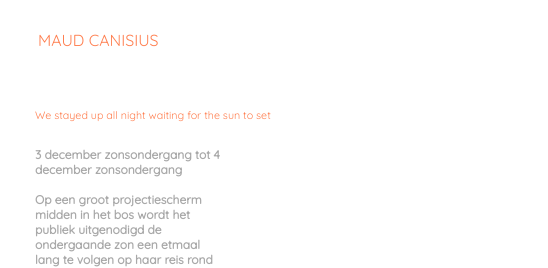
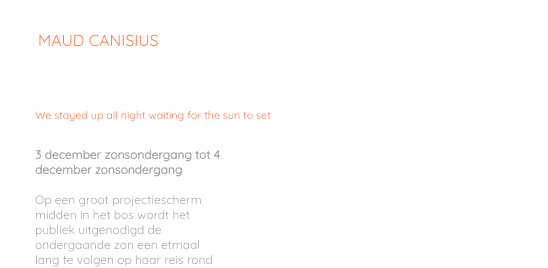
Before and after one commit to MautK/namecheap, a plain HTML site: page html/sunset/sunset.html in a window 1280 px wide. Shown: the top 268 px of the page, 0-548 px from the left. Drawn offline with nearby package versions, Linux system fonts and the light colour scheme.

Commit message:
Update sunset.html

```diff
--- a/html/sunset/sunset.html
+++ b/html/sunset/sunset.html
@@ -47,11 +47,11 @@ $(document).ready(function(){
 
              <h6>We stayed up all night waiting for the sun to set</h6>
 
-    <p><b>3 december zonsondergang tot 4 december zonsondergang<br><br>
+            <p><b>3 december zonsondergang tot 4 december zonsondergang</b><br><br>
         Op een groot projectiescherm midden in het bos wordt het publiek uitgenodigd de ondergaande zon een etmaal lang te volgen op haar reis rond de globus. Door open source webcams over de hele wereld te gebruiken zien we de zon live ondergaan - de hele dag en de hele nacht - springend naar het volgende punt op de wereldbol net voordat de zon verdwijnt achter de horizon.
-        </br>
+        </br> </br>
 'We stayed up all night waiting for the sun to set' stelt het publiek in staat om de aarde te omcirkelen terwijl het op één plek blijft stilstaan. Het publiek wordt zich bewust van  Ursula Heises 'gevoel van plaats' en 'gevoel van planeet' door het lokale te ontwrichten en het globale te produceren als de gemeenschappelijke en onmiddellijke ruimte van de geleefde ervaring (Ursula Heise, 2008). Het is veelzeggend welke locaties beschikbaar zijn om via live streams te worden bekeken en waar het leeg blijft.
-            </br>
+            </br> </br>
 Bovendien stelt 'We stayed up all night waiting for the sun to set' de menselijke idealen over schoonheid in de natuur en onze bijdrage daaraan ter discussie. Moderne schoonheid was vaak het product van klimaatverandering. In het begin van de negentiende eeuw bijvoorbeeld waren de romantische dichters in Groot-Brittannië in de ban van nieuwe spectaculaire zonsondergangen. Die zonsondergangen  werden veroorzaakt doordat deeltjes van de steenkool die in de nieuwe fabrieken werden gebruikt, rood licht in de lucht breekten. (Nicholas Mirzoeff, 2015). De industrialisatie, en het geromantiseerde beeld van natuur, komt duidelijk naar voren in Beijing, waar midden in de stad een scherm staat opgesteld zodat men van de zonsondergang van net buiten de stad kan genieten. Omdat de lucht in de stad zelf te vervuild is om nog iets van de zon te zien.
         </br></br>
 
```
